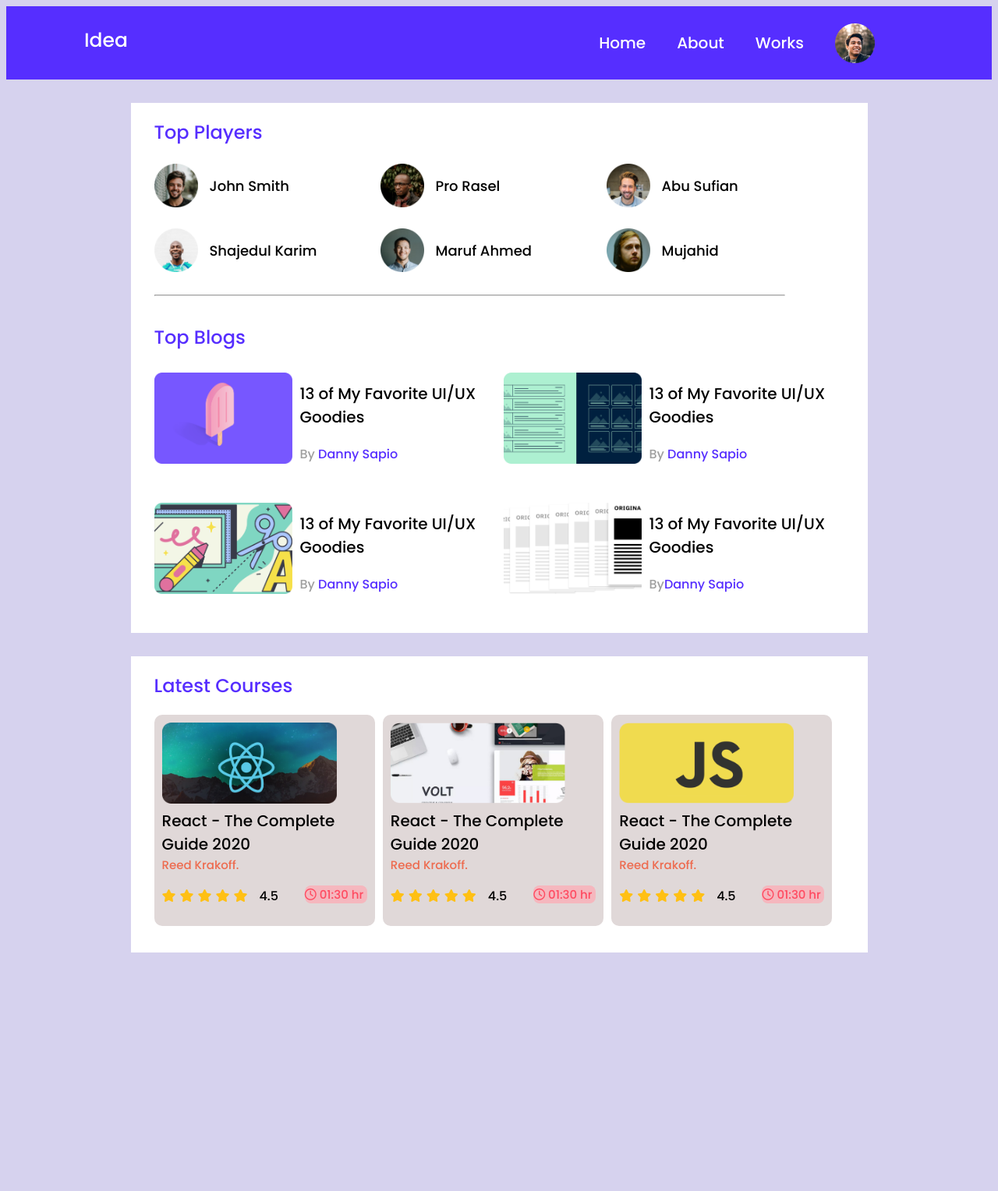
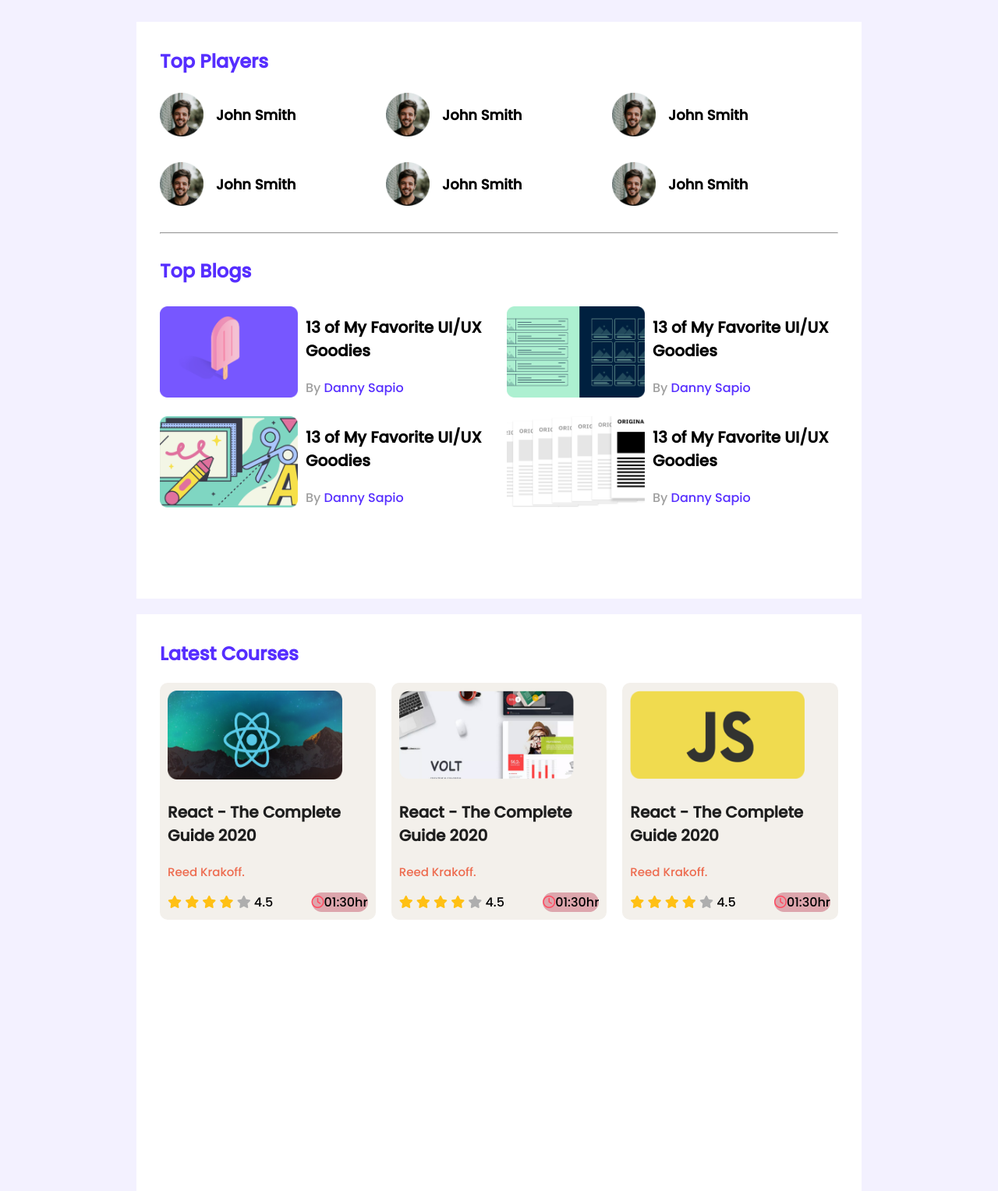
Before and after one commit to Mursalinkhan552/leader-board-practice, a plain HTML site: page index.html in a window 1280 px wide. Shown: the whole page at 78% size. Before the commit the page ends 1260 px from the top, so only its background shows below. Drawn offline with Linux system fonts and the light colour scheme.

Commit message:
Code Edited

```diff
--- a/index.html
+++ b/index.html
@@ -12,170 +12,144 @@
 </head>
 
 <body>
-    <!-- Header Start -->
     <header>
-        <nav class="nav-container">
-            <h3 class="nav-title">Idea</h3>
-            <ul>
-                <li>Home</li>
-                <li>About</li>
-                <li>Works</li>
-                <img src="images/icons/profile.png" alt="">
-            </ul>
-        </nav>
+
+    </header>
+    <main>
         <section class="container">
+            <!-- Top Players Start -->
+            <div class="top-players">
                 <h2 class="section-title">Top Players</h2>
-            <div class="top-players">
+                <div class="players">
                     <div class="player">
                         <img src="images/players/player-1.png" alt="">
-                    <h3 class="player-name">John Smith</h3>
+                        <h3 class="player-author">John Smith</h3>
                     </div>
                     <div class="player">
-                    <img src="images/players/player-2.png" alt="">
-                    <h3 class="player-name">Pro Rasel</h3>
+                        <img src="images/players/player-1.png" alt="">
+                        <h3 class="player-author">John Smith</h3>
                     </div>
                     <div class="player">
-                    <img src="images/players/player-3.png" alt="">
-                    <h3 class="player-name">Abu Sufian</h3>
+                        <img src="images/players/player-1.png" alt="">
+                        <h3 class="player-author">John Smith</h3>
                     </div>
                     <div class="player">
-                    <img src="images/players/player-4.png" alt="">
-                    <h3 class="player-name">Shajedul Karim</h3>
+                        <img src="images/players/player-1.png" alt="">
+                        <h3 class="player-author">John Smith</h3>
                     </div>
                     <div class="player">
-                    <img src="images/players/player-5.png" alt="">
-                    <h3 class="player-name">Maruf Ahmed</h3>
+                        <img src="images/players/player-1.png" alt="">
+                        <h3 class="player-author">John Smith</h3>
                     </div>
                     <div class="player">
-                    <img src="images/players/player-6.png" alt="">
-                    <h3 class="player-name">Mujahid</h3>
+                        <img src="images/players/player-1.png" alt="">
+                        <h3 class="player-author">John Smith</h3>
                     </div>
                 </div>
-            <hr class="line">
-            <!-- Top Blogs Start -->
+
+            </div>
+            <hr>
+            <div class="top-blogs">
                 <h2 class="section-title">Top Blogs</h2>
-            <div class="top-blogs">
+                <div class="blogs">
                     <Article class="blog">
                         <div>
                             <img src="images/blogs/blog-1.png" alt="">
                         </div>
-                    <div>
-                        <h3 class="author-quality">13 of My Favorite
-                            UI/UX Goodies</h3>
-                        <p class="author-name">By <span>Danny Sapio</span></p>
+                        <div class="blog-info">
+                            <h3 class="blog-title">13 of My Favorite UI/UX Goodies</h3>
+                            <p class="blog-author">By <a href="">Danny Sapio</a></p>
                         </div>
-
                     </Article>
                     <Article class="blog">
                         <div>
                             <img src="images/blogs/blog-2.png" alt="">
                         </div>
-                    <div>
-                        <h3 class="author-quality">13 of My Favorite
-                            UI/UX Goodies</h3>
-                        <p class="author-name">By <span>Danny Sapio</span></p>
+                        <div class="blog-info">
+                            <h3 class="blog-title">13 of My Favorite UI/UX Goodies</h3>
+                            <p class="blog-author">By <a href="">Danny Sapio</a></p>
                         </div>
-
                     </Article>
                     <Article class="blog">
                         <div>
                             <img src="images/blogs/blog-3.png" alt="">
                         </div>
-                    <div>
-                        <h3 class="author-quality">13 of My Favorite
-                            UI/UX Goodies</h3>
-                        <p class="author-name">By <span>Danny Sapio</span></p>
+                        <div class="blog-info">
+                            <h3 class="blog-title">13 of My Favorite UI/UX Goodies</h3>
+                            <p class="blog-author">By <a href="">Danny Sapio</a></p>
                         </div>
-
                     </Article>
                     <Article class="blog">
                         <div>
                             <img src="images/blogs/blog-4.png" alt="">
                         </div>
-                    <div>
-                        <h3 class="author-quality">13 of My Favorite UI/UX Goodies</h3>
-                        <p class="author-name">By<span>Danny Sapio</span></p>
+                        <div class="blog-info">
+                            <h3 class="blog-title">13 of My Favorite UI/UX Goodies</h3>
+                            <p class="blog-author">By <a href="">Danny Sapio</a></p>
                         </div>
                     </Article>
                 </div>
+            </div>
         </section>
-        <!-- Latest Courses Start -->
-        <section class="course-container">
+        <section class="container">
+            <div class="latest-courses">
                 <h2 class="section-title">Latest Courses</h2>
-            <div class="latest-courses">
+                <div class="courses">
                     <div class="course">
+                        <img src="images/courses/course-1.png" alt="">
+                        <h3 class="course-title">React - The Complete Guide 2020</h3>
+                        <p class="course-author">Reed Krakoff.</p>
+                        <div class="course-details">
                             <div>
-                        <img src="images/courses/course-1.png" alt="">
+                                <i class="fa-solid fa-star filled"></i>
+                                <i class="fa-solid fa-star filled"></i>
+                                <i class="fa-solid fa-star filled"></i>
+                                <i class="fa-solid fa-star filled"></i>
+                                <i class="fa-solid fa-star empty"></i>
+                                4.5
                             </div>
-                    <div>
-                        <h3 class="course-name">React - The Complete Guide 2020</h3>
-                        <p class="course-author">Reed Krakoff.</p>
-                        <div class="course-info">
-                            <span class="star">
-                                <p><i class="fa-solid fa-star"></i></p>
-                                <p><i class="fa-solid fa-star"></i></p>
-                                <p><i class="fa-solid fa-star"></i></p>
-                                <p><i class="fa-solid fa-star"></i></p>
-                                <p><i class="fa-solid fa-star"></i></p>
-                                <p class="rating">4.5</p>
-                            </span>
-                            <span class="time">
-                                <p><i class="fa-regular fa-clock"></i> 01:30 hr</p>
-                            </span>
-
-                        </div>
+                            <span class="course-info"><i class="fa-regular fa-clock"></i>01:30hr</span>
                         </div>
                     </div>
                     <div class="course">
+                        <img src="images/courses/course-2.png" alt="">
+                        <h3 class="course-title">React - The Complete Guide 2020</h3>
+                        <p class="course-author">Reed Krakoff.</p>
+                        <div class="course-details">
                             <div>
-                        <img src="images/courses/course-2.png" alt="">
+                                <i class="fa-solid fa-star filled"></i>
+                                <i class="fa-solid fa-star filled"></i>
+                                <i class="fa-solid fa-star filled"></i>
+                                <i class="fa-solid fa-star filled"></i>
+                                <i class="fa-solid fa-star empty"></i>
+                                4.5
                             </div>
-                    <div>
-                        <h3 class="course-name">React - The Complete Guide 2020</h3>
-                        <p class="course-author">Reed Krakoff.</p>
-                        <div class="course-info">
-                            <span class="star">
-                                <p><i class="fa-solid fa-star"></i></p>
-                                <p><i class="fa-solid fa-star"></i></p>
-                                <p><i class="fa-solid fa-star"></i></p>
-                                <p><i class="fa-solid fa-star"></i></p>
-                                <p><i class="fa-solid fa-star"></i></p>
-                                <p class="rating">4.5</p>
-                            </span>
-                            <span class="time">
-                                <p><i class="fa-regular fa-clock"></i> 01:30 hr</p>
-                            </span>
-
-                        </div>
+                            <span class="course-info"><i class="fa-regular fa-clock"></i>01:30hr</span>
                         </div>
                     </div>
                     <div class="course">
+                        <img src="images/courses/course-3.png" alt="">
+                        <h3 class="course-title">React - The Complete Guide 2020</h3>
+                        <p class="course-author">Reed Krakoff.</p>
+                        <div class="course-details">
                             <div>
-                        <img src="images/courses/course-3.png" alt="">
+                                <i class="fa-solid fa-star filled"></i>
+                                <i class="fa-solid fa-star filled"></i>
+                                <i class="fa-solid fa-star filled"></i>
+                                <i class="fa-solid fa-star filled"></i>
+                                <i class="fa-solid fa-star empty"></i>
+                                4.5
                             </div>
-                    <div>
-                        <h3 class="course-name">React - The Complete Guide 2020</h3>
-                        <p class="course-author">Reed Krakoff.</p>
-                        <div class="course-info">
-                            <span class="star">
-                                <p><i class="fa-solid fa-star"></i></p>
-                                <p><i class="fa-solid fa-star"></i></p>
-                                <p><i class="fa-solid fa-star"></i></p>
-                                <p><i class="fa-solid fa-star"></i></p>
-                                <p><i class="fa-solid fa-star"></i></p>
-                                <p class="rating">4.5</p>
-                            </span>
-                            <span class="time">
-                                <p><i class="fa-regular fa-clock"></i> 01:30 hr</p>
-                            </span>
-
-                        </div>
+                            <span class="course-info"><i class="fa-regular fa-clock"></i>01:30hr</span>
                         </div>
                     </div>
 
                 </div>
+
+            </div>
         </section>
-    </header>
+    </main>
+
 </body>
 
 </html>
--- a/styles/style.css
+++ b/styles/style.css
@@ -1,196 +1,165 @@
 /* Google Fonts Poppins */
 @import url('https://fonts.googleapis.com/css2?family=Inter:wght@700&family=Lobster&family=Open+Sans:ital,wght@0,400;1,300;1,400&family=Poppins:wght@500&family=Work+Sans:wght@700&display=swap');
 
-/* Universal Style */
+/* Universal Style  and Common Styles*/
 
 body {
     font-family: 'Poppins', sans-serif;
-    background-color: #d6d2ee;
-
+    background-color: #F3F1FF;
 }
 
-/* Header Styles */
-header {
+.container{
+    width: 870px;
+    height: 680px;
+    padding: 30px;
+    background-color: #FFFFFF;
+    margin-top: 20px;
+}
+
+/* Main Section Start */
+main{
     display: flex;
     flex-direction: column;
     align-items: center;
 }
-/* Navigation Styles */
-header nav{
-    width: 100%;
-    height: 94px;
-    background-color: #562EFF;
-    margin-bottom: 30px;
-}
-.nav-container{
-    display: flex;
-    justify-content: space-between;
-}
 
-.nav-title{
-    font-weight: 500;
-    font-size: 25px;
-    color: white;
-    padding-left: 100px;
-}
-ul{
-    display: flex;
-    align-items: center;
-    gap: 40px;
-}
-
-ul li{
-    list-style-type: none;
-    font-size: 20px;
-    color: white;
-}
-ul img{
-    padding-right: 150px;
-}
-
-/* Top players Styles */
-.container {
-    width: 870px;
-    height: 680px;
-    background-color: #FFFFFF;
-    padding: 0 45px 0 30px;
+/* Top Players Style */
+.top-players{
     margin-bottom: 30px;
 }
 
-.section-title {
-    font-weight: 500;
+.players{
+    display: grid;
+    grid-template-columns: repeat(3, 1fr);
+    grid-row-gap: 26px;
+}
+.section-title{
     font-size: 24px;
     color: #562EFF;
+    margin-top: 3px;
 }
 
-.top-players {
-    display: grid;
-    grid-template-columns: repeat(3, 1fr);
-    row-gap: 20px;
+.player{
+    display: flex;
+    align-items: center;
 }
 
-.player {
-    display: flex;
-    align-items: center;
-
+.players .player img{
+    width: 56px;
+    height: 56px;
 }
 
-.player img {
-    height: 56px;
-    width: 56px;
+.player-author{
+    font-size: 18px;
+    margin-left: 16px;
 }
 
-.player-name {
-    font-weight: 500;
-    font-size: 18px;
-    color: #000000;
-    padding-left: 15px;
-}
-
-.line {
-    margin: 25px 0 35px 0;
-    width: 807px;
+hr{
     color: #D1D1D1;
+    margin-bottom: 30px;
 }
 
 /* Top Blogs Styles */
-
-.top-blogs {
+.blogs{
     display: grid;
     grid-template-columns: repeat(2, 1fr);
-    row-gap: 20px;
-    gap: 26px;
+    grid-column-gap: 20px;
 }
-
-.blog {
+.blog{
     display: flex;
     align-items: center;
     gap: 10px;
 }
-
-.blog img {
+.blogs .blog img{
+    width: 177px;
     height: 117px;
-    width: 177px;
 }
 
-.author-quality {
-    font-weight: 500;
+.blog-title{
     font-size: 20px;
-    color: #000000;
-
 }
 
-.author-name {
+.blog-author{
     color: #9F9F9F;
     font-size: 16px;
 }
-
-.author-name span {
+.blog-author a{
+    text-decoration: none;
     color: #562EFF;
     font-size: 16px;
 }
 
-/* Top Blogs Style */
-
-.latest-courses{
-    display: flex;
-    gap: 10px;
+/* Latest Courses Styles */
+.courses{
+    display: grid;
+    grid-template-columns: repeat(3, 1fr);
+    grid-column-gap: 20px;
 }
 .course{
-
-    background-color: #e0d8d8;
+    background-color: rgb(243, 240, 235);
+    padding: 10px;
     border-radius: 10px;
-    padding: 10px 10px;
 }
 
-.course img {
+.courses .course img{
     width: 224px;
-    height: 104px;
+    height: 114px;
 }
 
-.course-name {
-    font-weight: 500;
+.course-title{
     font-size: 20px;
-    color: #000000;
-    margin: 0;
+    color: #1E1E1E;
 }
 
+
 .course-author{
+    color: #ED6B4F;
     font-size: 15px;
-    color: #ED6B4F;
-    margin: 0;
 }
-
-.course-info{
+.course-details{
     display: flex;
+    align-items: center;
     justify-content: space-between;
 }
-
-.star {
-    display: flex;
-    gap: 5px;
+.fa-star.filled{
+    color: #FFC014;
+    font-size: 16px;
 }
-
-.star .fa-solid.fa-star {
-    color: #FFC014;
+.fa-star.empty{
+    color: #AEAEAE;
+    font-size: 16px;
+}
+.course-info{
+    background-color: #dda6ad;
+    border-radius: 20px;
+}
+.course-info .fa-clock{
+   color: #FF4A60;
 
 }
 
-.rating {
-    margin-left: 10px;
+
+
+
+
+
+
+
+/* Media Query */
+
+/* Small Device */
+@media screen and (max-width:576px) {
+    .container{
+        width: 100%;
+        height: 100%;
+    }
+    .players, .blogs, .courses{
+        grid-template-columns: repeat(1, 1fr);
+        grid-row-gap: 10px;
+    }
+    .player, .blog{
+        flex-direction: column;
+    }
+
+
 }
-.time p{
-    font-size: 15px;
-    color: #FF4A60;
-    width: 80px;
-    background-color: #f5b7be;
-    border-radius: 8px;
-}
-
-.course-container{
-    width: 870px;
-    height: 380px;
-    background-color: #FFFFFF;
-    padding: 0 45px 0 30px;
-    margin-bottom: 30px;
-}
```
Lines whose indentation alone changed are shown as unchanged.
